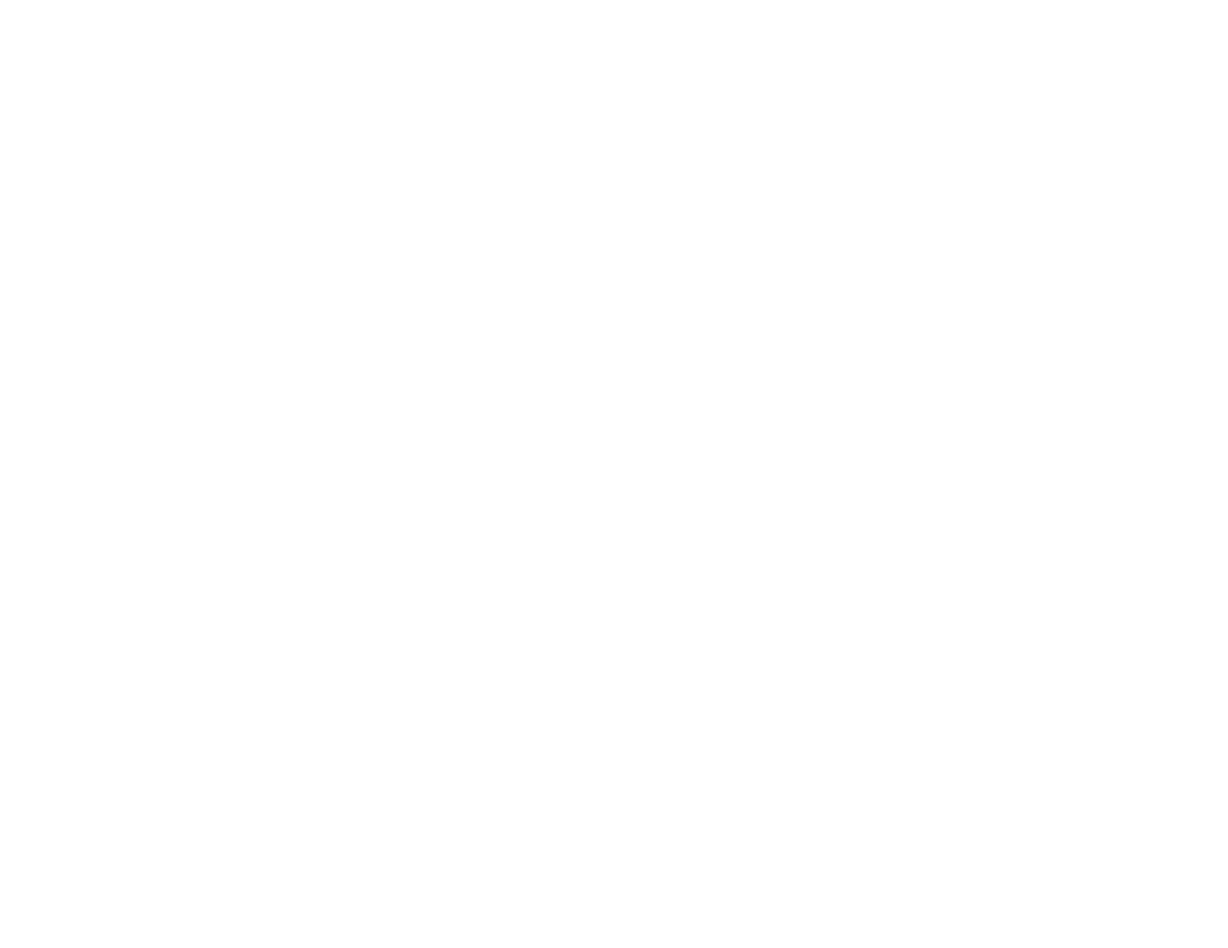
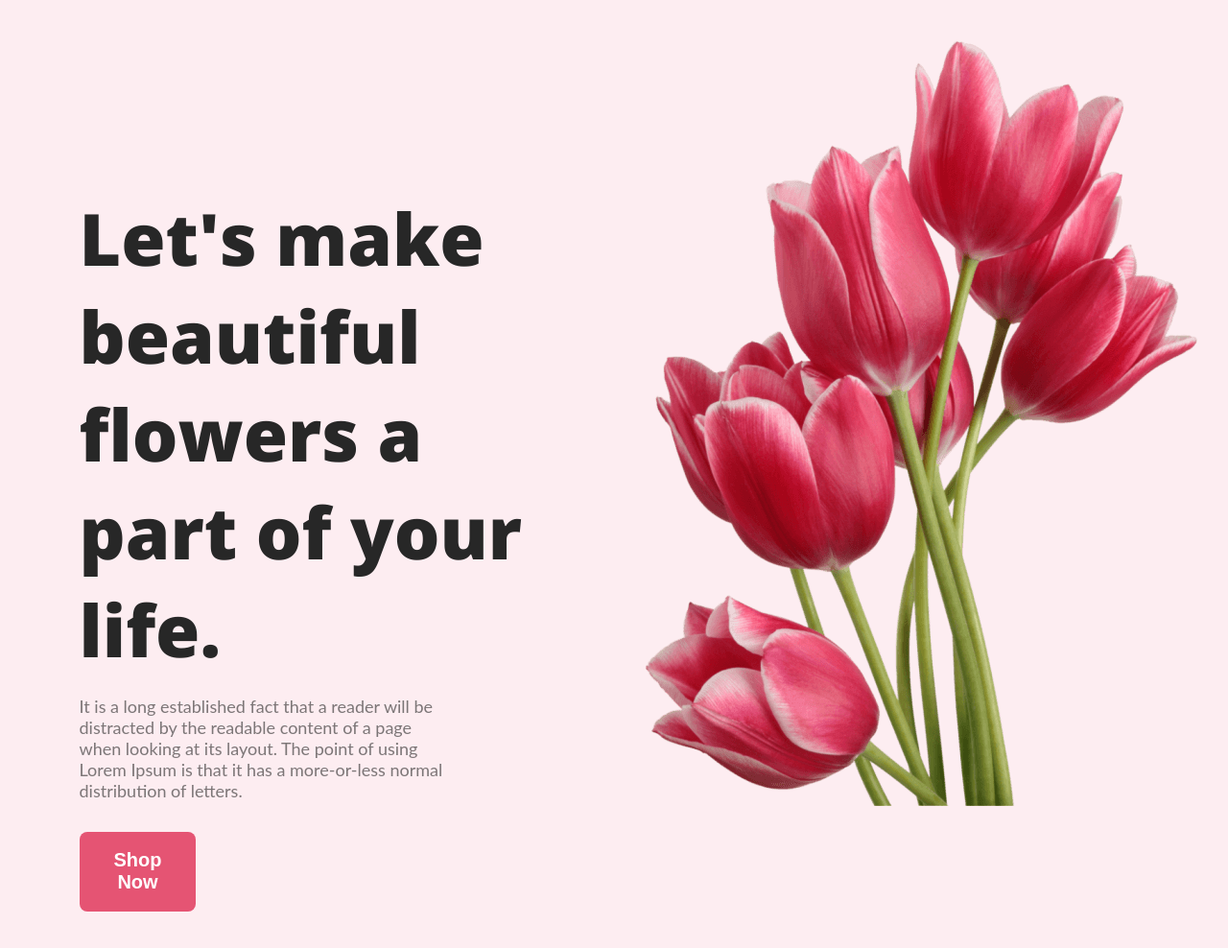
Before and after one commit to mehedi37m/hero-Assignment, a plain HTML site: page index.html in a window 1280 px wide. Shown: the whole page at 96% size. Before the commit the page ends 800 px from the top, so only its background shows below. Drawn offline with nearby package versions, Linux system fonts and the light colour scheme; a web font is replaced by a local one.

Commit message:
complete header

```diff
--- a/hero.css
+++ b/hero.css
@@ -0,0 +1,52 @@
+* {
+  margin: 0;
+  padding: 0;
+}
+body {
+  font-family: "Lato", sans-serif;
+  font-family: "Open Sans", cursive;
+}
+.banner {
+  display: flex;
+  background: rgba(229, 84, 115, 0.1);
+  justify-content: center;
+  /* width: 1920px;
+  height: 850px; */
+}
+.banner-text {
+  width: 50%;
+}
+.banner-title {
+  color: #272727;
+  font-family: "open sans", "lato", sans-serif;
+  font-size: 75px;
+  font-style: normal;
+  font-weight: 800;
+  padding: 197px 97px 3px 80px;
+  margin-bottom: 15px;
+}
+.banner-description {
+  color: rgba(39, 39, 39, 0.6);
+  font-family: Lato;
+  font-size: 18px;
+  padding: 0 171px 32px 80px;
+  margin-top: 8px;
+  font-weight: 400;
+}
+.btn-primary {
+  color: white;
+  border: 0;
+  font-size: 20px;
+  font-style: normal;
+  font-weight: 700;
+  padding: 18px 35px 19px 36px;
+  border-radius: 8px;
+  background: #e55473;
+  margin: 0 671px 167px 80px;
+}
+.banner-img {
+  width: 635px;
+  height: 800px;
+ padding-top: 40px;
+  /* background-image: bottom right; */
+}
--- a/index.html
+++ b/index.html
@@ -1,11 +1,44 @@
 <!DOCTYPE html>
 <html lang="en">
-<head>
-    <meta charset="UTF-8">
-    <meta name="viewport" content="width=device-width, initial-scale=1.0">
+  <head>
+    <meta charset="UTF-8" />
+    <meta name="viewport" content="width=device-width, initial-scale=1.0" />
     <title>Document</title>
-</head>
-<body>
+    <link rel="preconnect" href="https://fonts.googleapis.com" />
+    <link rel="preconnect" href="https://fonts.gstatic.com" crossorigin />
+    <link
+      href="https://fonts.googleapis.com/css2?family=Open+Sans:wght@300;400;500;600;800&family=Rubik+Puddles&display=swap"
+      rel="stylesheet"
+    />
 
-</body>
+    <link rel="stylesheet" href="hero.css" />
+  </head>
+
+  <body>
+    <header>
+      <nav>
+        <div class="banner">
+          <div class="banner-text">
+            <h2 class="banner-title">
+              Let's make beautiful flowers a part of your life.
+            </h2>
+            <p class="banner-description">
+              It is a long established fact that a reader will be distracted by
+              the readable content of a page when looking at its layout. The
+              point of using Lorem Ipsum is that it has a more-or-less normal
+              distribution of letters.
+            </p>
+            <button class="btn-primary">Shop Now</button>
+          </div>
+          <div class="banner-img">
+            <img src="./Flower Asset/pngwing 10.png" alt="" />
+          </div>
+        </div>
+      </nav>
+    </header>
+    <main>
+        <section></section>
+    </main>
+    <footer></footer>
+  </body>
 </html>
```
